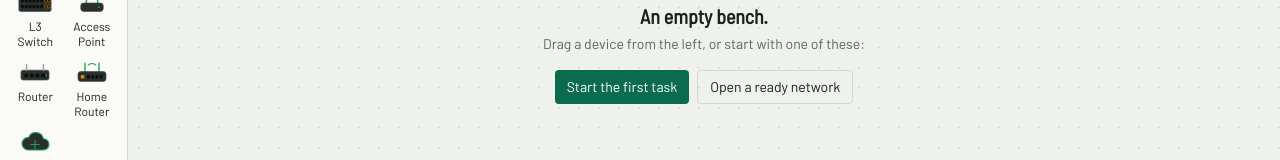
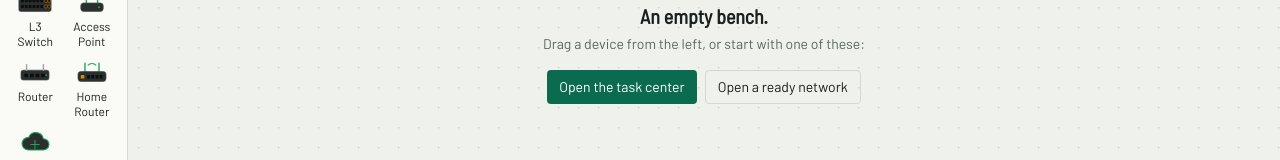
Before and after one commit to asimkaya/netforge, a React (Vite) app: page / in a window 1280 px wide. Shown: the part 371-531 px from the top of the page. Built offline with nearby package versions, Linux system fonts and the light colour scheme.

Commit message:
feat(ui): open the Task center from the empty canvas
The empty-canvas hint now offers "Open the task center" instead of
starting the first chapter directly, so a newcomer sees the campaign map
first.

Co-Authored-By: Claude Opus 5.5 <noreply@anthropic.com>

```diff
--- a/src/ui/Canvas.tsx
+++ b/src/ui/Canvas.tsx
@@ -40,7 +40,6 @@ import {
 import { copySelection, pasteClipboard } from './clipboard.ts';
 import { EmptyCanvas } from './EmptyCanvas.tsx';
 import type { Tab } from './TaskPanel.tsx';
-import { startFirstTask } from './taskStart.ts';
 import { useTaskFocus } from './taskProgress.ts';
 import { portRole, vlanColor, vlansInUse } from './vlanColors.ts';
 import { DeviceMenu, PortMenu, type DeviceMenuState, type PortMenuState } from './PortMenu.tsx';
@@ -367,10 +366,7 @@ export function Canvas({ onShowPanel }: { onShowPanel: (tab?: Tab) => void }) {
       </ReactFlow>
       {net.devices.size === 0 && (
         <EmptyCanvas
-          onStartTask={() => {
-            startFirstTask(flow);
-            onShowPanel();
-          }}
+          onOpenTasks={() => onShowPanel('tasks')}
           onOpenReadyNetworks={() => onShowPanel('networks')}
         />
       )}
--- a/src/ui/EmptyCanvas.tsx
+++ b/src/ui/EmptyCanvas.tsx
@@ -5,10 +5,10 @@ const SECONDARY = `${BASE} border border-(--nf-border) hover:bg-(--nf-raised)`;
 
 /** Quiet hint shown while the lab has no devices. The wrapper lets drops through. */
 export function EmptyCanvas({
-  onStartTask,
+  onOpenTasks,
   onOpenReadyNetworks,
 }: {
-  onStartTask: () => void;
+  onOpenTasks: () => void;
   onOpenReadyNetworks: () => void;
 }) {
   return (
@@ -20,8 +20,8 @@ export function EmptyCanvas({
         Drag a device from the left, or start with one of these:
       </p>
       <div className="mt-3 flex gap-2">
-        <button type="button" onClick={onStartTask} className={PRIMARY}>
-          Start the first task
+        <button type="button" onClick={onOpenTasks} className={PRIMARY}>
+          Open the task center
         </button>
         <button type="button" onClick={onOpenReadyNetworks} className={SECONDARY}>
           Open a ready network
--- a/src/ui/taskStart.ts
+++ b/src/ui/taskStart.ts
@@ -40,9 +40,3 @@ export function loadStart(id: string, flow: Flow): void {
   loadLab({ ...project, tasks: { active: id, steps: { ...getLab().tasks.steps, [id]: 0 } } });
   showAll(flow, project);
 }
-
-/** What the first guided task's Start button does on an empty canvas. */
-export function startFirstTask(flow: Flow): void {
-  const first = TASKS[0];
-  if (first) loadStart(first.id, flow);
-}
```
Also changed, not shown: 2 other files (tests, documents, lock files or other folders).
